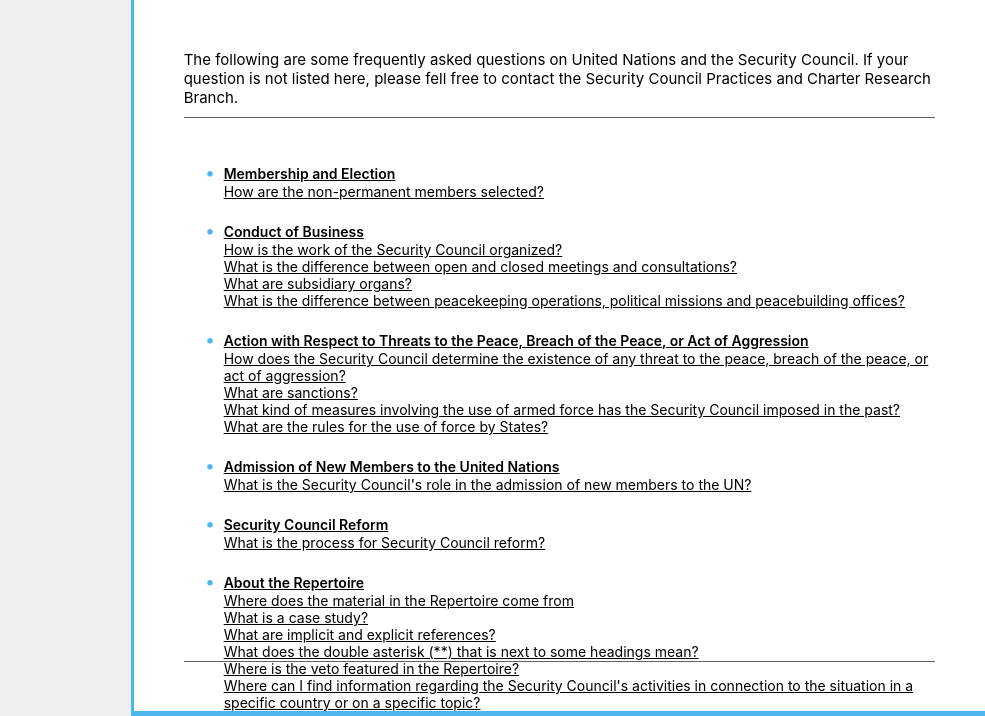
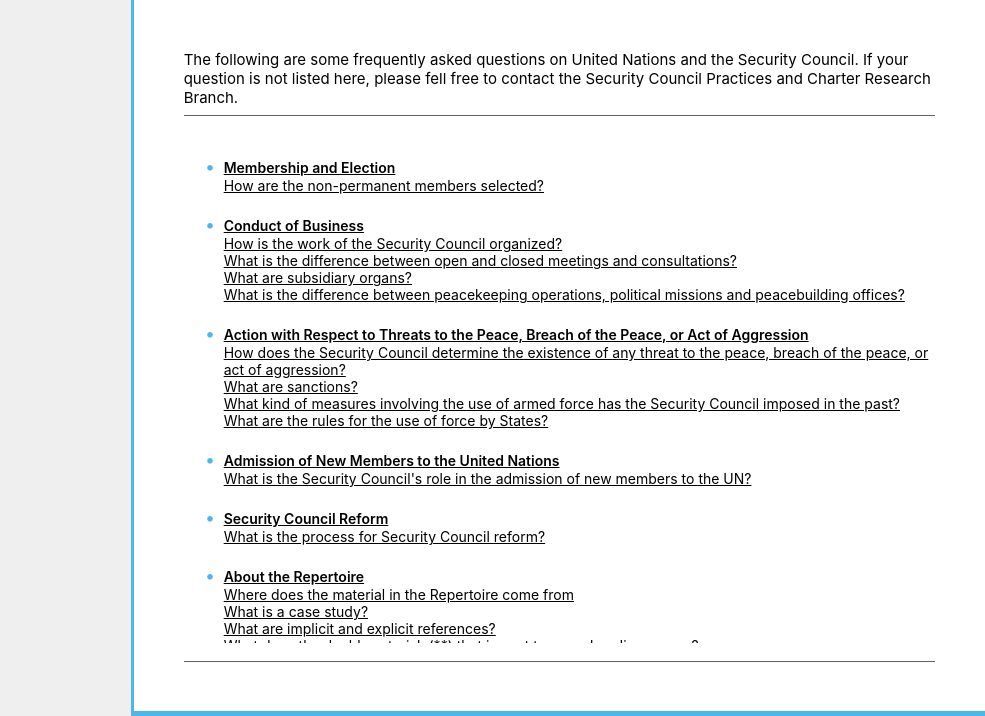
Before and after one commit to amacool/react-electron-offline, a React app: page /help in a window 1280 px wide. Shown: the top 716 px of the page, 295-1280 px from the left. Built offline with nearby package versions, Linux system fonts and the light colour scheme.

Commit message:
fix styling

```diff
--- a/src/react/containers/Help/styles.css
+++ b/src/react/containers/Help/styles.css
@@ -14,12 +14,13 @@
   padding-bottom: 10px;
   font-size: 15px;
   font-weight: 400;
+  height: 9%;
 }
 
 .Help .content-body {
-  height: 610px;
+  height: 82%;
   overflow-y: auto;
-  margin-top: 30px;
+  margin-top: 3.5%;
 }
 
 .Help .content-body ul {
--- a/src/react/containers/Main/index.js
+++ b/src/react/containers/Main/index.js
@@ -64,7 +64,7 @@
   }
 
   onSaveDraft() {
-
+    this.props.save();
   }
 
   onNext = () => {
```
